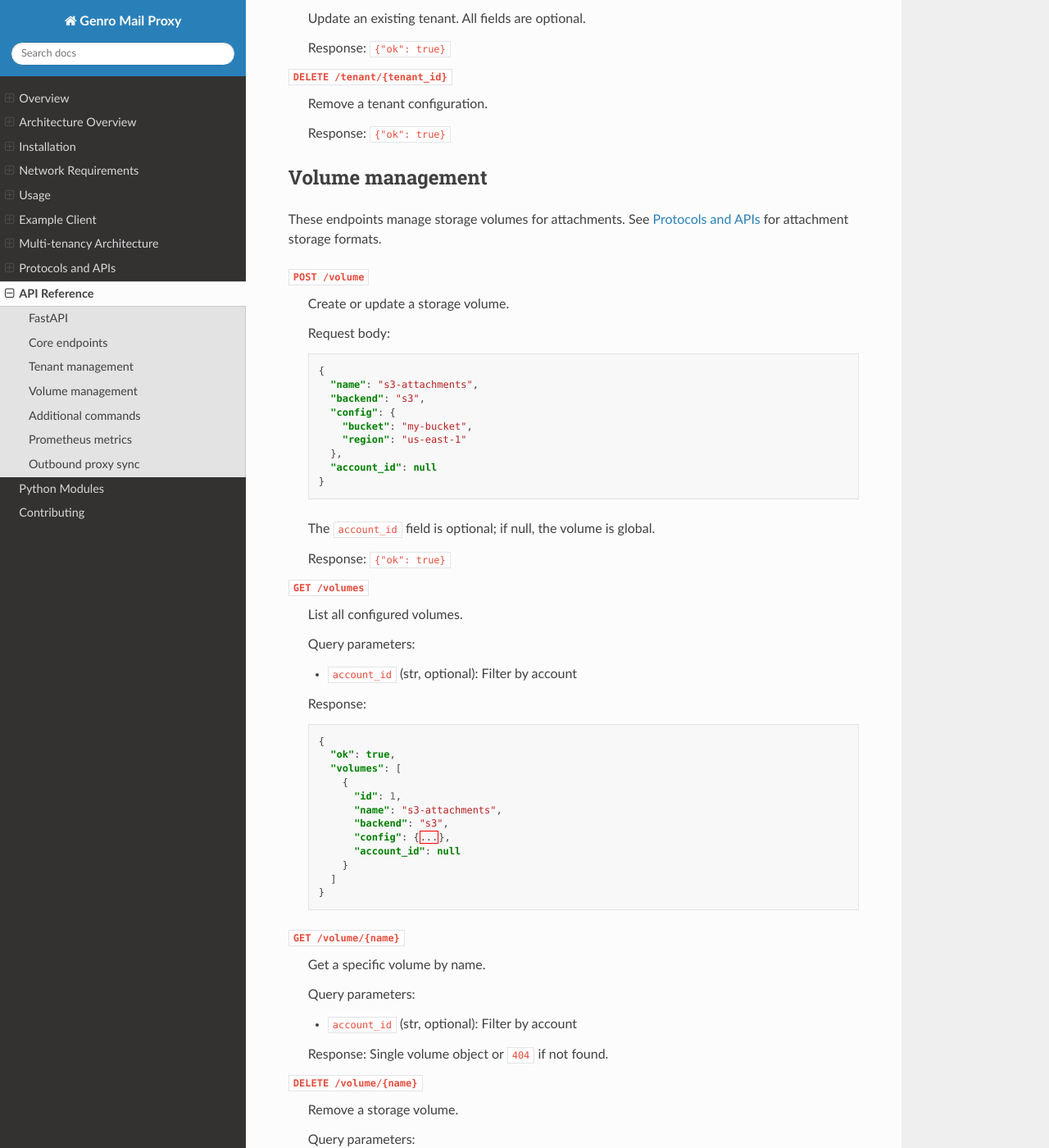
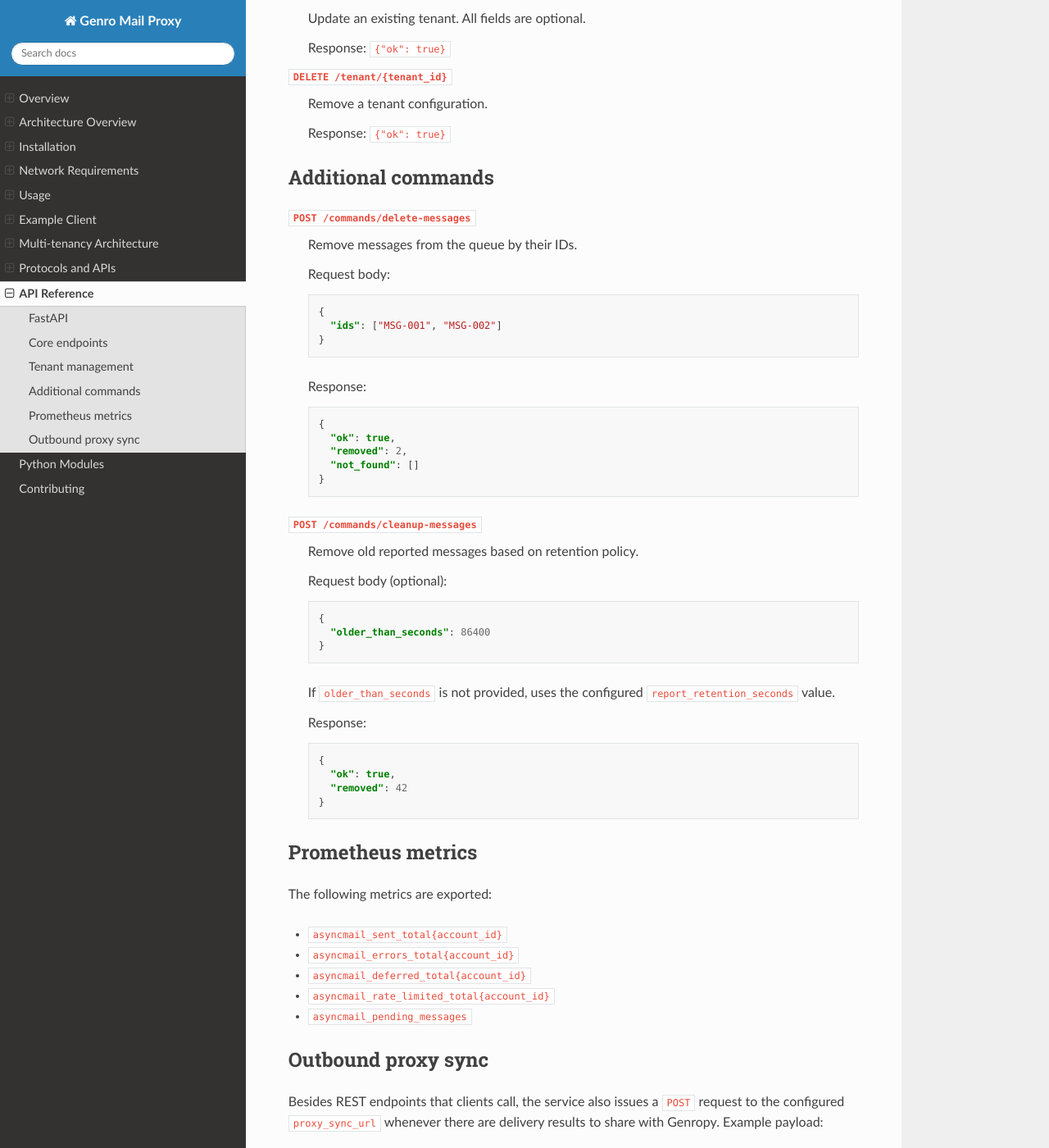
Before and after one commit to genropy/genro-mail-proxy, a Sphinx documentation site: the page built from docs/api_reference.rst, in a window 1280 px wide and 1400 px high, scrolled down 2093 px. Shown: the whole window at 82% size. Built offline with Sphinx 7.4.7 and the Read the Docs theme 3.1.0, drawn with Linux system fonts in a browser that asks for light colours; some of the changed text lies outside the part shown.

Commit message:
docs: remove genro-storage references from documentation
- Update index.rst: remove S3 from description
- Update api_reference.rst: remove Volume management section
- Update protocol.rst: remove volume:path format and genro-storage references
- Update architecture_overview.rst: update attachment examples to use fetch_mode

```diff
--- a/docs/api_reference.rst
+++ b/docs/api_reference.rst
@@ -111,75 +111,6 @@ See :doc:`multi_tenancy` for full architecture details.
 
    Response: ``{"ok": true}``
 
-Volume management
------------------
-
-These endpoints manage storage volumes for attachments.
-See :doc:`protocol` for attachment storage formats.
-
-``POST /volume``
-   Create or update a storage volume.
-
-   Request body:
-
-   .. code-block:: json
-
-      {
-        "name": "s3-attachments",
-        "backend": "s3",
-        "config": {
-          "bucket": "my-bucket",
-          "region": "us-east-1"
-        },
-        "account_id": null
-      }
-
-   The ``account_id`` field is optional; if null, the volume is global.
-
-   Response: ``{"ok": true}``
-
-``GET /volumes``
-   List all configured volumes.
-
-   Query parameters:
-
-   - ``account_id`` (str, optional): Filter by account
-
-   Response:
-
-   .. code-block:: json
-
-      {
-        "ok": true,
-        "volumes": [
-          {
-            "id": 1,
-            "name": "s3-attachments",
-            "backend": "s3",
-            "config": {...},
-            "account_id": null
-          }
-        ]
-      }
-
-``GET /volume/{name}``
-   Get a specific volume by name.
-
-   Query parameters:
-
-   - ``account_id`` (str, optional): Filter by account
-
-   Response: Single volume object or ``404`` if not found.
-
-``DELETE /volume/{name}``
-   Remove a storage volume.
-
-   Query parameters:
-
-   - ``account_id`` (str, optional): Specify account-specific volume
-
-   Response: ``{"ok": true}``
-
 Additional commands
 -------------------
 
--- a/docs/index.rst
+++ b/docs/index.rst
@@ -7,7 +7,7 @@ genro-mail-proxy
    :align: right
    :width: 120px
 
-Asynchronous email dispatcher microservice with scheduling, rate limiting, attachments (S3/URL/base64),
+Asynchronous email dispatcher microservice with scheduling, rate limiting, attachments (URL/base64),
 Prometheus metrics, and a FastAPI control plane.
 
 .. toctree::
```
Also changed, not shown: docs/architecture_overview.rst (+9 -9 lines), docs/protocol.rst (+1 -6 lines).
